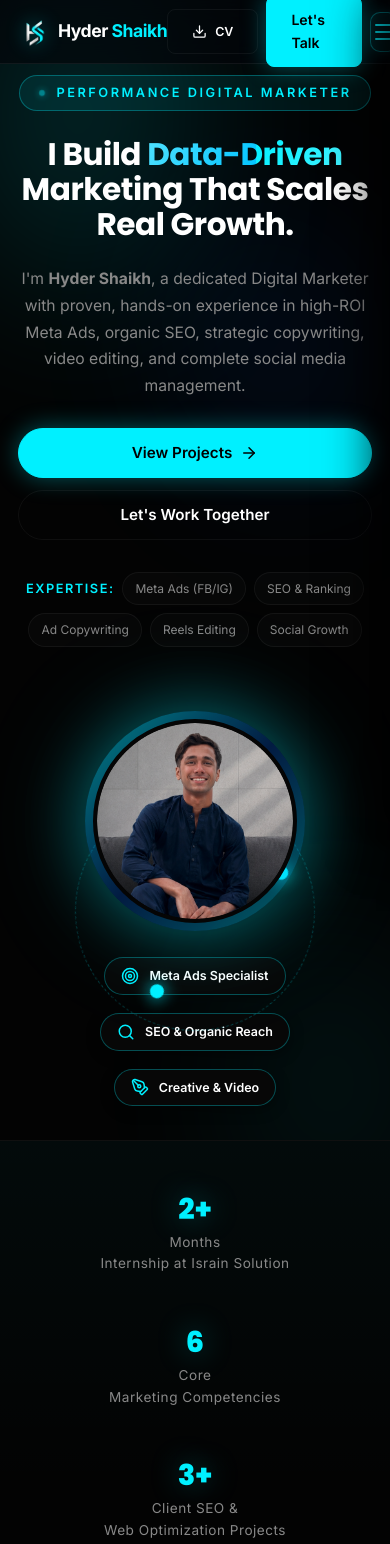
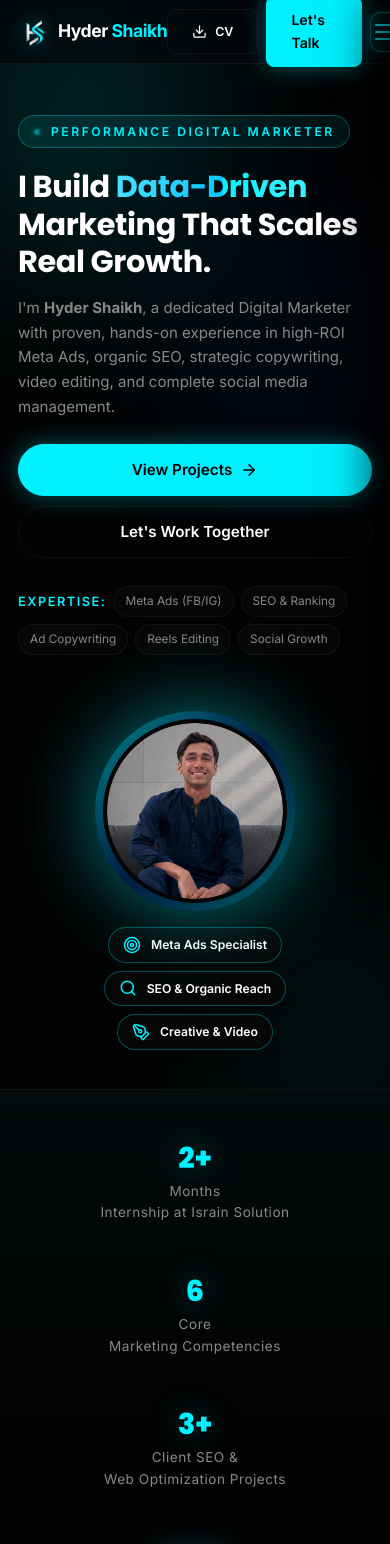
Before and after one commit to hydershaikhs/hyder-shaikh, a React (Vite) app: page / in a window 390 px wide. Shown: the top 1544 px of the page. Built offline with nearby package versions, Linux system fonts and the light colour scheme.

Commit message:
Add generous top padding to hero section and refine mobile layout

```diff
--- a/src/pages/Home.css
+++ b/src/pages/Home.css
@@ -1,11 +1,9 @@
 /* ============ HERO ============ */
 .hero-section {
-  min-height: 100vh;
-  display: flex;
-  align-items: center;
   position: relative;
   overflow: hidden;
-  padding: 90px 0 60px;
+  padding-top: 140px;
+  padding-bottom: 70px;
 }
 
 .abstract-waves {
@@ -455,19 +453,14 @@
 
 /* ============ RESPONSIVE ============ */
 @media (max-width: 1024px) {
+  .hero-section {
+    padding-top: 130px;
+    padding-bottom: 60px;
+  }
+
   .hero-grid {
     grid-template-columns: 1fr;
-    text-align: center;
-  }
-
-  .hero-description {
-    margin-left: auto;
-    margin-right: auto;
-  }
-
-  .hero-actions,
-  .hero-tools {
-    justify-content: center;
+    gap: 40px;
   }
 
   .hero-visual {
@@ -475,13 +468,13 @@
   }
 
   .hero-ring {
-    width: 420px;
-    height: 420px;
+    width: 400px;
+    height: 400px;
   }
 
   .hero-portrait-wrap {
-    width: 340px;
-    height: 340px;
+    width: 320px;
+    height: 320px;
   }
 
   .split-grid {
@@ -492,42 +485,65 @@
 
 @media (max-width: 768px) {
   .hero-section {
-    padding: 85px 0 40px;
-    min-height: auto;
+    padding-top: 125px;
+    padding-bottom: 45px;
+  }
+
+  .hero-label {
+    font-size: 0.76rem;
+    padding: 6px 14px;
+    margin-bottom: 20px;
   }
 
   .hero-title {
-    font-size: 2.3rem;
+    font-size: 2.25rem;
+    line-height: 1.2;
+    letter-spacing: -0.5px;
+    margin-bottom: 18px;
+  }
+
+  .hero-description {
+    font-size: 1rem;
+    line-height: 1.7;
+    margin-bottom: 26px;
+  }
+
+  .hero-actions {
+    display: flex;
+    flex-wrap: wrap;
+    gap: 12px;
+    margin-bottom: 30px;
+  }
+
+  .hero-actions .btn {
+    padding: 12px 22px;
+    font-size: 0.92rem;
+  }
+
+  .hero-visual {
+    margin-top: 16px;
+    display: flex;
+    flex-direction: column;
+    align-items: center;
   }
 
   .hero-ring {
-    width: 300px;
-    height: 300px;
+    display: none;
   }
 
   .hero-portrait-wrap {
-    width: 260px;
-    height: 260px;
+    width: 240px;
+    height: 240px;
+    margin: 0 auto 16px;
   }
 
   .hero-badge {
-    font-size: 0.75rem;
-    padding: 8px 12px;
-  }
-
-  .hero-badge.badge-1 {
-    top: 15px;
-    left: 0;
-  }
-
-  .hero-badge.badge-2 {
-    top: 130px;
-    right: 0;
-  }
-
-  .hero-badge.badge-3 {
-    bottom: 15px;
-    left: 10px;
+    position: static;
+    margin: 4px;
+    font-size: 0.76rem;
+    padding: 7px 14px;
+    animation: none;
+    box-shadow: 0 4px 12px rgba(0, 0, 0, 0.4);
   }
 
   .quick-stats-grid {
@@ -543,10 +559,7 @@
     display: none;
   }
 
-  .section-title-large {
-    font-size: 2.1rem;
-  }
-
+  .section-title-large,
   .section-title-left {
     font-size: 2.1rem;
   }
@@ -564,71 +577,53 @@
   }
 }
 
-@media (max-width: 480px) {
+@media (max-width: 540px) {
   .hero-section {
-    padding: 75px 0 30px;
+    padding-top: 115px;
+    padding-bottom: 35px;
   }
 
   .hero-title {
-    font-size: 1.95rem;
-    letter-spacing: -0.5px;
+    font-size: 1.9rem;
+    line-height: 1.22;
+    letter-spacing: -0.4px;
+    margin-bottom: 16px;
   }
 
   .hero-description {
-    font-size: 0.98rem;
-    line-height: 1.7;
-    margin-bottom: 28px;
+    font-size: 0.94rem;
+    line-height: 1.65;
+    margin-bottom: 24px;
   }
 
   .hero-actions {
-    gap: 12px;
+    display: flex;
     flex-direction: column;
-    align-items: center;
-    margin-bottom: 32px;
+    gap: 10px;
+    width: 100%;
+    margin-bottom: 28px;
   }
 
   .hero-actions .btn {
     width: 100%;
     justify-content: center;
-  }
-
-  .hero-visual {
-    display: flex;
-    flex-direction: column;
-    align-items: center;
-    gap: 10px;
-    margin-top: 24px;
-  }
-
-  .hero-ring {
-    width: 240px;
-    height: 240px;
+    padding: 13px 20px;
+    font-size: 0.95rem;
   }
 
   .hero-portrait-wrap {
-    width: 220px;
-    height: 220px;
+    width: 200px;
+    height: 200px;
     margin-bottom: 12px;
   }
 
-  .hero-badge {
-    position: static;
-    margin: 4px auto;
-    width: fit-content;
-    animation: none;
-    font-size: 0.78rem;
-    padding: 8px 16px;
-    box-shadow: 0 4px 14px rgba(0, 0, 0, 0.4);
-  }
-
   .hero-tools {
-    gap: 8px;
-    justify-content: center;
+    gap: 7px;
   }
 
   .hero-tool-chip {
-    font-size: 0.75rem;
-    padding: 6px 12px;
+    font-size: 0.74rem;
+    padding: 5px 11px;
   }
 
   .quick-stats-grid {
@@ -649,7 +644,7 @@
   }
 
   .quote-card {
-    padding: 28px 20px;
+    padding: 26px 18px;
   }
 
   .quote-text {
```
